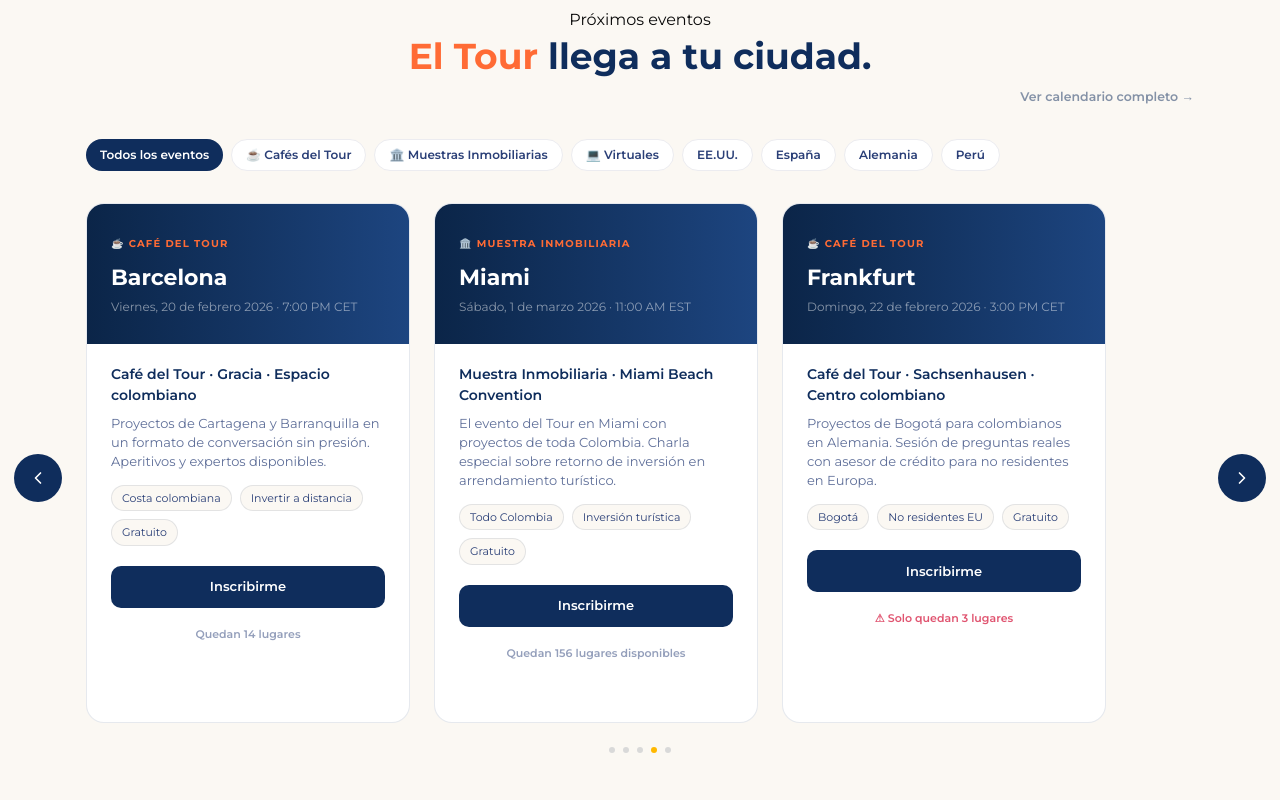
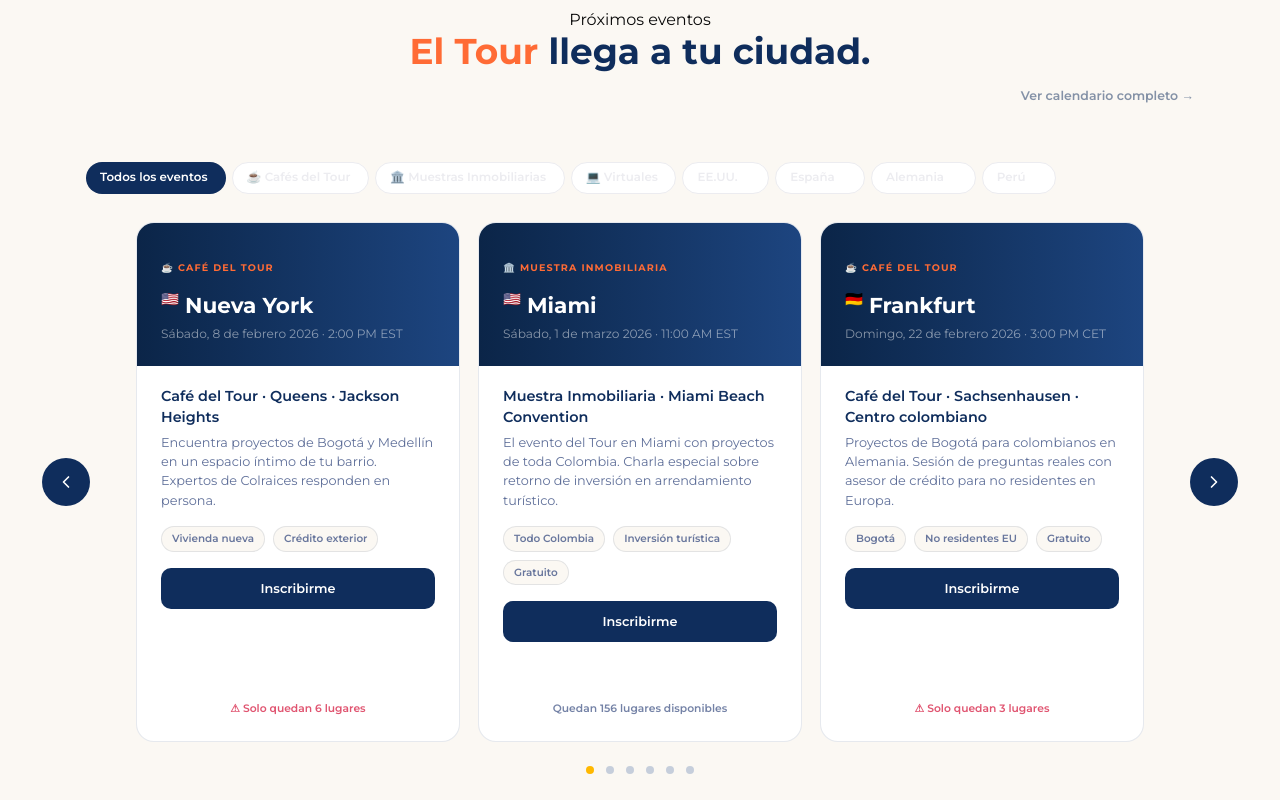
Before and after one commit to GrupoColraices/colraices, a Next.js app: page /tour-vivienda in a window 1280 px wide. Shown: the part 900-1700 px from the top of the page. Built offline with nearby package versions, Linux system fonts and the light colour scheme.

Commit message:
tour-vivienda35%

```diff
--- a/app/components/tour-vivienda/ProximosEventos.tsx
+++ b/app/components/tour-vivienda/ProximosEventos.tsx
@@ -1,11 +1,47 @@
 "use client";
 
-export default function ProximosEventos() {
+import { useMemo, useState } from "react";
+
 const cards = [
-
   {
+    id: "nyc-cafe",
+    city: "Nueva York",
+    flag: "🇺🇸",
+    type: "☕ CAFÉ DEL TOUR",
+    date: "Sábado, 8 de febrero 2026 · 2:00 PM EST",
+    title: "Café del Tour · Queens · Jackson Heights",
+    desc: "Encuentra proyectos de Bogotá y Medellín en un espacio íntimo de tu barrio. Expertos de Colraices responden en persona.",
+    tags: ["Vivienda nueva", "Crédito exterior"],
+    warning: "⚠ Solo quedan 6 lugares",
+    danger: true,
+  },
+  {
+    id: "mia-show",
+    city: "Miami",
+    flag: "🇺🇸",
+    type: "🏛️ MUESTRA INMOBILIARIA",
+    date: "Sábado, 1 de marzo 2026 · 11:00 AM EST",
+    title: "Muestra Inmobiliaria · Miami Beach Convention",
+    desc: "El evento del Tour en Miami con proyectos de toda Colombia. Charla especial sobre retorno de inversión en arrendamiento turístico.",
+    tags: ["Todo Colombia", "Inversión turística", "Gratuito"],
+    warning: "Quedan 156 lugares disponibles",
+  },
+  {
+    id: "fra-cafe",
+    city: "Frankfurt",
+    flag: "🇩🇪",
+    type: "☕ CAFÉ DEL TOUR",
+    date: "Domingo, 22 de febrero 2026 · 3:00 PM CET",
+    title: "Café del Tour · Sachsenhausen · Centro colombiano",
+    desc: "Proyectos de Bogotá para colombianos en Alemania. Sesión de preguntas reales con asesor de crédito para no residentes en Europa.",
+    tags: ["Bogotá", "No residentes EU", "Gratuito"],
+    warning: "⚠ Solo quedan 3 lugares",
+    danger: true,
+  },
+  {
+    id: "bar-cafe",
     city: "Barcelona",
-      country: "ES",
+    flag: "🇪🇸",
     type: "☕ CAFÉ DEL TOUR",
     date: "Viernes, 20 de febrero 2026 · 7:00 PM CET",
     title: "Café del Tour · Gracia · Espacio colombiano",
@@ -14,68 +50,90 @@ export default function ProximosEventos() {
     warning: "Quedan 14 lugares",
   },
   {
-      city: "Miami",
-      country: "US",
-      type: "🏛️ MUESTRA INMOBILIARIA",
-      date: "Sábado, 1 de marzo 2026 · 11:00 AM EST",
-      title: "Muestra Inmobiliaria · Miami Beach Convention",
-      desc: "El evento del Tour en Miami con proyectos de toda Colombia. Charla especial sobre retorno de inversión en arrendamiento turístico.",
-      tags: ["Todo Colombia", "Inversión turística", "Gratuito"],
-      warning: "Quedan 156 lugares disponibles",
+    id: "lim-virtual",
+    city: "Lima",
+    flag: "🇵🇪",
+    type: "💻 EVENTO VIRTUAL",
+    date: "Miércoles, 12 de marzo 2026 · 6:00 PM PET",
+    title: "Sesión Virtual · Compra desde el exterior",
+    desc: "Clase práctica sobre inversión remota en Colombia para peruanos que quieren diversificar en vivienda y renta corta.",
+    tags: ["Virtual", "Desde Perú", "Gratuito"],
+    warning: "Quedan 42 lugares",
   },
   {
-      city: "Frankfurt",
-      country: "DE",
-      type: "☕ CAFÉ DEL TOUR",
-      date: "Domingo, 22 de febrero 2026 · 3:00 PM CET",
-      title: "Café del Tour · Sachsenhausen · Centro colombiano",
-      desc: "Proyectos de Bogotá para colombianos en Alemania. Sesión de preguntas reales con asesor de crédito para no residentes en Europa.",
-      tags: ["Bogotá", "No residentes EU", "Gratuito"],
-      warning: "⚠ Solo quedan 3 lugares",
+    id: "mad-show",
+    city: "Madrid",
+    flag: "🇪🇸",
+    type: "🏛️ MUESTRA INMOBILIARIA",
+    date: "Sábado, 28 de marzo 2026 · 10:30 AM CET",
+    title: "Muestra Inmobiliaria · Chamberí",
+    desc: "Proyectos premium en Bogotá, Medellín y Costa Caribe para inversionistas en España con asesoría de financiación.",
+    tags: ["Premium", "Rentabilidad", "Cupos limitados"],
+    warning: "⚠ Solo quedan 9 lugares",
     danger: true,
   },
 ];
 
+const filters = [
+  { label: "Todos los eventos", active: true, width: "w-[139.61px]" },
+  { label: "☕ Cafés del Tour", width: "w-[137.5px]" },
+  { label: "🏛️ Muestras Inmobiliarias", width: "w-[189.6px]" },
+  { label: "💻 Virtuales", width: "w-[105.78px]" },
+  { label: "EE.UU.", width: "w-[86.89px]" },
+  { label: "España", width: "w-[89.72px]" },
+  { label: "Alemania", width: "w-[104.75px]" },
+  { label: "Perú", width: "w-[74.54px]" },
+];
+
+const CARDS_PER_PAGE = 3;
+
+export default function ProximosEventos() {
+  const [page, setPage] = useState(0);
+
+  const totalPages = cards.length;
+
+  const visibleCards = useMemo(() => {
+    const result = [];
+    for (let i = 0; i < CARDS_PER_PAGE; i++) {
+        result.push(cards[(page + i) % cards.length]);
+    }
+    return result;
+  }, [page]);
+
+  const goPrev = () => {
+    setPage((prev) => (prev === 0 ? cards.length - 1 : prev - 1));
+  };
+
+  const goNext = () => {
+    setPage((prev) => (prev === cards.length - 1 ? 0 : prev + 1));
+  };
+
   return (
-    <section className="w-full bg-[#FBF8F3] py-[80px] flex justify-center">
-      <div className="w-[1180px]">
+    <section className="flex w-full justify-center bg-[#FBF8F3] py-[80px]">
+      <div className="w-[1180px] bg-[#FBF8F3] pb-[24px]">
+        <div className="mx-auto h-[98.14px] w-[1108px] pt-0 text-center">
+          <p className="text-[16px] font-normal leading-[24px] text-[#0A0A0A]">Próximos eventos</p>
 
-        {/* HEADER */}
-        <div className="w-[1108px] mx-auto text-center">
-          <p className="text-[16px] text-[#0A0A0A] leading-[24px]">
-            Próximos eventos
-          </p>
-
-          <h2 className="mt-[4px] text-[36px] leading-[40px] font-bold">
+          <h2 className="mt-0 text-[35.86px] font-bold leading-[39.4px] tracking-[0px]">
             <span className="text-[#FF6B35]">El Tour </span>
             <span className="text-[#0F2D5C]">llega a tu ciudad.</span>
           </h2>
 
-          <div className="flex justify-end mt-[12px]">
-            <span className="text-[12.5px] font-semibold text-[#0F2D5C] opacity-50 cursor-pointer">
+          <div className="mt-[16px] flex h-[18.71px] w-[1108px] items-center justify-end gap-[6px] opacity-50">
+            <span className="text-[12.48px] font-semibold leading-[18.7px] text-[#0F2D5C]">
               Ver calendario completo →
             </span>
           </div>
         </div>
 
-        {/* FILTROS */}
-        <div className="w-[1108px] mx-auto mt-[32px] flex gap-[8px]">
-          {[
-            { label: "Todos los eventos", active: true },
-            { label: "☕ Cafés del Tour" },
-            { label: "🏛️ Muestras Inmobiliarias" },
-            { label: "💻 Virtuales" },
-            { label: "EE.UU." },
-            { label: "España" },
-            { label: "Alemania" },
-            { label: "Perú" },
-          ].map((item, i) => (
+        <div className="mx-auto mt-[56px] flex h-[31.75px] w-[1108px] gap-[6px]">
+          {filters.map((item) => (
             <div
-              key={i}
-              className={`h-[32px] px-[14px] rounded-full flex items-center text-[12px] font-semibold ${
+              key={item.label}
+              className={`${item.width} flex h-[31.75px] items-center rounded-[100px] px-[14px] text-left text-[11.84px] font-semibold leading-[17.8px] ${
                 item.active
                   ? "bg-[#0F2D5C] text-white"
-                  : "bg-white border border-[#ECECF0] text-[#2A3F77]"
+                  : "border border-[#ECECF0] bg-white text-[#ECECF0]"
               }`}
             >
               {item.label}
@@ -83,113 +141,84 @@ export default function ProximosEventos() {
           ))}
         </div>
 
-        {/* CAROUSEL */}
-        <div className="relative w-[1108px] mx-auto mt-[32px]">
-
-          {/* LEFT BTN */}
-          <button className="absolute left-[-72px] top-1/2 -translate-y-1/2 w-[48px] h-[48px] rounded-full bg-[#0F2D5C] flex items-center justify-center transition-all duration-300 ease hover:scale-110 hover:bg-[#1A4F9E]">
-
+        <div className="relative mx-auto mt-[28px] w-[1108px]">
+          <button
+            onClick={goPrev}
+            aria-label="Eventos anteriores"
+            className="absolute left-[-44px] top-[236px] z-10 flex h-[48px] w-[48px] items-center justify-center rounded-full bg-[#0F2D5C]"
+          >
             <svg width="20" height="20" viewBox="0 0 24 24" fill="none">
-              <path
-                d="M15 18L9 12L15 6"
-                stroke="white"
-                strokeWidth="2"
-                strokeLinecap="round"
-                strokeLinejoin="round"
-              />
+              <path d="M15 18L9 12L15 6" stroke="white" strokeWidth="2" strokeLinecap="round" strokeLinejoin="round" />
             </svg>
 
           </button>
 
-          {/* RIGHT BTN */}
-          <button className="absolute right-[-72px] top-1/2 -translate-y-1/2 w-[48px] h-[48px] rounded-full bg-[#0F2D5C] flex items-center justify-center transition-all duration-300 ease hover:scale-110 hover:bg-[#1A4F9E]">
-
+          <button
+            onClick={goNext}
+            aria-label="Siguientes eventos"
+            className="absolute right-[-44px] top-[236px] z-10 flex h-[48px] w-[48px] items-center justify-center rounded-full bg-[#0F2D5C]"
+          >
             <svg width="20" height="20" viewBox="0 0 24 24" fill="none">
-              <path
-                d="M9 6L15 12L9 18"
-                stroke="white"
-                strokeWidth="2"
-                strokeLinecap="round"
-                strokeLinejoin="round"
-              />
+              <path d="M9 6L15 12L9 18" stroke="white" strokeWidth="2" strokeLinecap="round" strokeLinejoin="round" />
             </svg>
 
           </button>
 
-          {/* CARDS */}
-          <div className="flex gap-[24px]">
-
-            {cards.map((card, i) => (
-              <div
-                key={i}
-                className="w-[324px] h-[520px] bg-white rounded-[18px] border border-[#0F2D5C]/10 overflow-hidden"
+          <div className="mx-auto flex h-[520px] w-[1008px] gap-[18px]">
+            {visibleCards.map((card) => (
+              <article
+                key={card.id}
+                className="h-[520px] w-[324px] overflow-hidden rounded-[18px] border border-[#0F2D5C]/10 bg-white"
               >
-
-                <div className="h-[140px] px-[24px] pt-[32px] bg-gradient-to-r from-[#0B2548] to-[#1D4580] text-white">
-
-                  <p className="text-[10px] tracking-[1.2px] text-[#FF6B35] font-bold">
-                    {card.type}
-                  </p>
-
-                  <h3 className="mt-[10px] text-[22px] font-bold">
-                    {card.city}
-                  </h3>
-
-                  <p className="text-[12px] opacity-50 mt-[4px]">
-                    {card.date}
-                  </p>
+                <div className="h-[142.69px] w-[322.4px] bg-gradient-to-r from-[#0B2548] to-[#1D4580] px-[24px] pt-[37.65px] text-white">
+                  <p className="text-[9.6px] font-bold leading-[14.4px] tracking-[1.15px] text-[#FF6B35]">{card.type}</p>
+                  <div className="mt-[14px] flex h-[32.4px] items-start gap-[6px]">
+                    <span className="text-[14.4px] font-bold leading-[21.6px]">{card.flag}</span>
+                    <h3 className="text-[21.6px] font-bold leading-[32.4px]">{card.city}</h3>
+                  </div>
+                  <p className="mt-[4px] text-[12.16px] font-normal leading-[18.2px] text-white/50">{card.date}</p>
                 </div>
 
+                <div className="flex h-[375.71px] flex-col px-[24px] pt-[20px]">
+                  <h4 className="text-[14.4px] font-semibold leading-[21.6px] text-[#0F2D5C]">{card.title}</h4>
 
-                <div className="px-[24px] pt-[20px]">
+                  <p className="mt-[4px] text-[12.84px] font-normal leading-[19.3px] text-[#2A3F77]/75">{card.desc}</p>
 
-                  <p className="text-[14px] font-semibold text-[#0F2D5C]">
-                    {card.title}
-                  </p>
-
-                  <p className="mt-[8px] text-[13px] text-[#2A3F77]/75 leading-[19px]">
-                    {card.desc}
-                  </p>
-
-                  <div className="flex gap-[8px] mt-[14px] flex-wrap">
-                    {card.tags.map((tag, j) => (
+                  <div className="mt-[16px] flex flex-wrap gap-[8px]">
+                    {card.tags.map((tag) => (
                       <span
-                        key={j}
-                        className="text-[11px] px-[10px] py-[4px] rounded-full border border-[#0F2D5C]/10 bg-[#FBF8F3] text-[#2A3F77]"
+                        key={tag}
+                        className="rounded-[100px] border border-[#0F2D5C]/10 bg-[#FBF8F3] px-[10px] py-[4px] text-[10.4px] font-semibold leading-[15.6px] text-[#2A3F77]/70"
                       >
                         {tag}
                       </span>
                     ))}
                   </div>
 
-                  <button className="mt-[20px] w-full h-[42px] bg-[#0F2D5C] text-white text-[13px] font-semibold rounded-[10px]">
+                  <button className="mt-[16px] h-[41.2px] w-[274px] self-center rounded-[10px] bg-[#0F2D5C] text-[12.8px] font-semibold leading-[19.2px] text-white">
                     Inscribirme
                   </button>
 
                   <p
-                    className={`mt-[18px] text-center text-[11px] font-semibold ${
-                      card.danger
-                        ? "text-[#E05470]"
-                        : "text-[#2A3F77]/50"
+                    className={`mt-auto pb-[24px] text-center text-[10.72px] font-semibold leading-[16.1px] ${
+                      card.danger ? "text-[#E05470]" : "text-[#2A3F77]/65"
                     }`}
                   >
                     {card.warning}
                   </p>
                 </div>
-
-              </div>
+              </article>
             ))}
 
           </div>
 
-          {/* DOTS */}
-          <div className="flex justify-center mt-[24px] gap-[8px]">
-            {[0, 1, 2, 3, 4].map((d, i) => (
-              <div
-                key={i}
-                className={`w-[6px] h-[6px] rounded-full ${
-                  i === 3 ? "bg-[#FFB800]" : "bg-[#D9D9D9]"
-                }`}
+          <div className="mt-[24px] flex justify-center gap-[12px]">
+            {Array.from({ length: totalPages }).map((_, dot) => (
+              <button
+                key={dot}
+                onClick={() => setPage(dot)}
+                aria-label={`Ir a página ${dot + 1}`}
+                className={`h-[8px] w-[8px] rounded-full ${dot === page ? "bg-[#FFB800]" : "bg-[#C6CEDB]"}`}
               />
             ))}
           </div>
```
Lines whose indentation alone changed are shown as unchanged.
